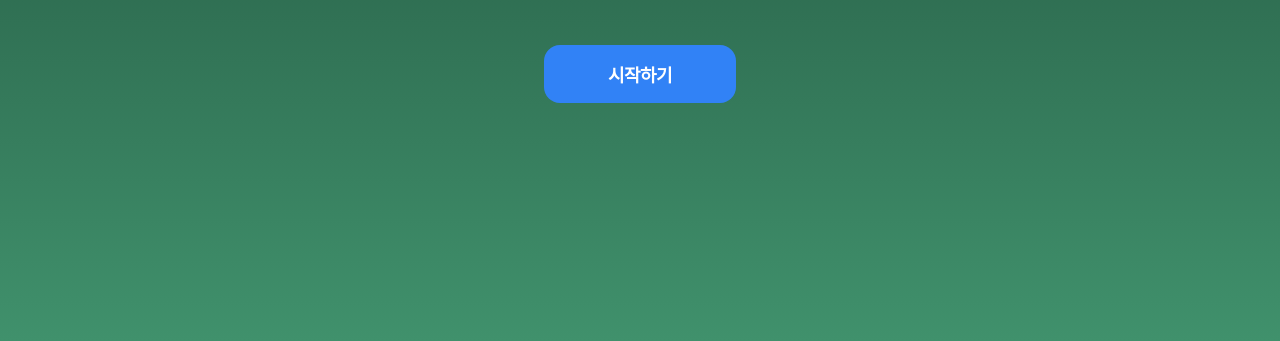
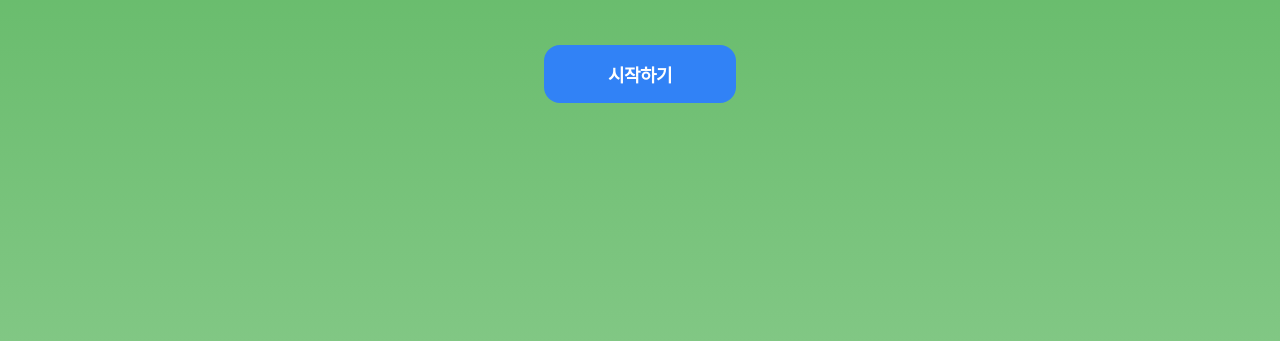
Before and after one commit to ssuksak/weed_puller, a plain HTML site: page index.html in a window 1280 px wide. Shown: the part 459-800 px from the top of the page. Drawn offline with Linux system fonts and the light colour scheme.

Commit message:
🌈 전체적으로 밝고 화사하게 변경
- 잡초 색상: 초록/파랑/빨강/주황/보라 (밝은 파스텔)
- 하늘: 더 밝은 파랑
- 잔디/언덕: 밝은 초록
- 밭 흙: 밝은 브라운
- 시작화면: 밝은 그린 그라데이션

Co-Authored-By: Claude Opus 4.6 (1M context) <noreply@anthropic.com>

```diff
--- a/game.js
+++ b/game.js
@@ -222,11 +222,11 @@ resize();
 
 // ============ WEED TYPES ============
 const TYPES = [
-  { id: 0, name: '민들레', color: '#7CB342', inner: '#AED581', face: 'angry', leaves: 5 },
-  { id: 1, name: '바랭이', color: '#558B2F', inner: '#8BC34A', face: 'surprised', leaves: 3 },
-  { id: 2, name: '쇠비름', color: '#BF360C', inner: '#E57373', face: 'happy', leaves: 7 },
-  { id: 3, name: '명아주', color: '#33691E', inner: '#9CCC65', face: 'angry', leaves: 4 },
-  { id: 4, name: '질경이', color: '#4E342E', inner: '#A1887F', face: 'surprised', leaves: 6 },
+  { id: 0, name: '민들레', color: '#8BC34A', inner: '#DCEDC8', face: 'angry', leaves: 5 },
+  { id: 1, name: '바랭이', color: '#42A5F5', inner: '#BBDEFB', face: 'surprised', leaves: 3 },
+  { id: 2, name: '쇠비름', color: '#EF5350', inner: '#FFCDD2', face: 'happy', leaves: 7 },
+  { id: 3, name: '명아주', color: '#FFA726', inner: '#FFE0B2', face: 'angry', leaves: 4 },
+  { id: 4, name: '질경이', color: '#AB47BC', inner: '#E1BEE7', face: 'surprised', leaves: 6 },
 ];
 
 // ============ CELL ============
@@ -810,7 +810,7 @@ function drawBG() {
     // 하늘
     const sky = bg.createLinearGradient(0, 0, 0, gridY);
     if (feverMode) { sky.addColorStop(0, '#FF6F00'); sky.addColorStop(1, '#FFB74D'); }
-    else { sky.addColorStop(0, '#87CEEB'); sky.addColorStop(1, '#E0F7FA'); }
+    else { sky.addColorStop(0, '#64B5F6'); sky.addColorStop(1, '#E1F5FE'); }
     bg.fillStyle = sky; bg.fillRect(0, 0, W, gridY);
     if (!feverMode) {
       bg.fillStyle = 'rgba(255,255,255,0.6)';
@@ -820,23 +820,23 @@ function drawBG() {
       });
     }
     // 언덕
-    bg.fillStyle = feverMode ? '#E65100' : '#66BB6A';
+    bg.fillStyle = feverMode ? '#FF8A65' : '#81C784';
     bg.beginPath(); bg.moveTo(0, gridY);
     for (let x = 0; x <= W; x += 20) bg.lineTo(x, gridY - 12 - Math.sin(x * 0.015) * 10);
     bg.lineTo(W, gridY); bg.closePath(); bg.fill();
     // 잔디
     const gg = bg.createLinearGradient(0, gridY, 0, H);
     if (feverMode) { gg.addColorStop(0, '#E65100'); gg.addColorStop(1, '#BF360C'); }
-    else { gg.addColorStop(0, '#558B2F'); gg.addColorStop(1, '#1B5E20'); }
+    else { gg.addColorStop(0, '#81C784'); gg.addColorStop(1, '#4CAF50'); }
     bg.fillStyle = gg; bg.fillRect(0, gridY, W, H - gridY);
     // 밭
     const bw = 6, px = 8, py = 4;
     const bx = gridX - px, by = gridY - py, bW = cellW * COLS + px * 2, bH = cellH * ROWS + py * 2;
     bg.fillStyle = 'rgba(0,0,0,0.15)'; bgRR(bg, bx - bw + 2, by - bw + 2, bW + bw * 2, bH + bw * 2, 10);
-    bg.fillStyle = feverMode ? '#D84315' : '#6D4C41'; bgRR(bg, bx - bw, by - bw, bW + bw * 2, bH + bw * 2, 10);
+    bg.fillStyle = feverMode ? '#FF7043' : '#8D6E63'; bgRR(bg, bx - bw, by - bw, bW + bw * 2, bH + bw * 2, 10);
     const dirt = bg.createLinearGradient(bx, by, bx, by + bH);
-    dirt.addColorStop(0, feverMode ? '#A1887F' : '#8D6E63');
-    dirt.addColorStop(1, feverMode ? '#795548' : '#6D4C41');
+    dirt.addColorStop(0, feverMode ? '#BCAAA4' : '#BCAAA4');
+    dirt.addColorStop(1, feverMode ? '#A1887F' : '#8D6E63');
     bg.fillStyle = dirt; bgRR(bg, bx, by, bW, bH, 6);
     // 이랑
     for (let r = 0; r < ROWS; r++) {
--- a/index.html
+++ b/index.html
@@ -26,7 +26,7 @@
     }
 
     body {
-      background: #1B4332;
+      background: #4CAF50;
       overflow: hidden;
       touch-action: none;
       user-select: none;
@@ -111,7 +111,7 @@
     }
 
     #start-screen {
-      background: linear-gradient(180deg, #1B4332 0%, #2D6A4F 50%, #40916C 100%);
+      background: linear-gradient(180deg, #43A047 0%, #66BB6A 50%, #81C784 100%);
     }
     .game-title {
       font-size: 72px;
```
Also changed, not shown: screenshots/04_fixed.png (added).
